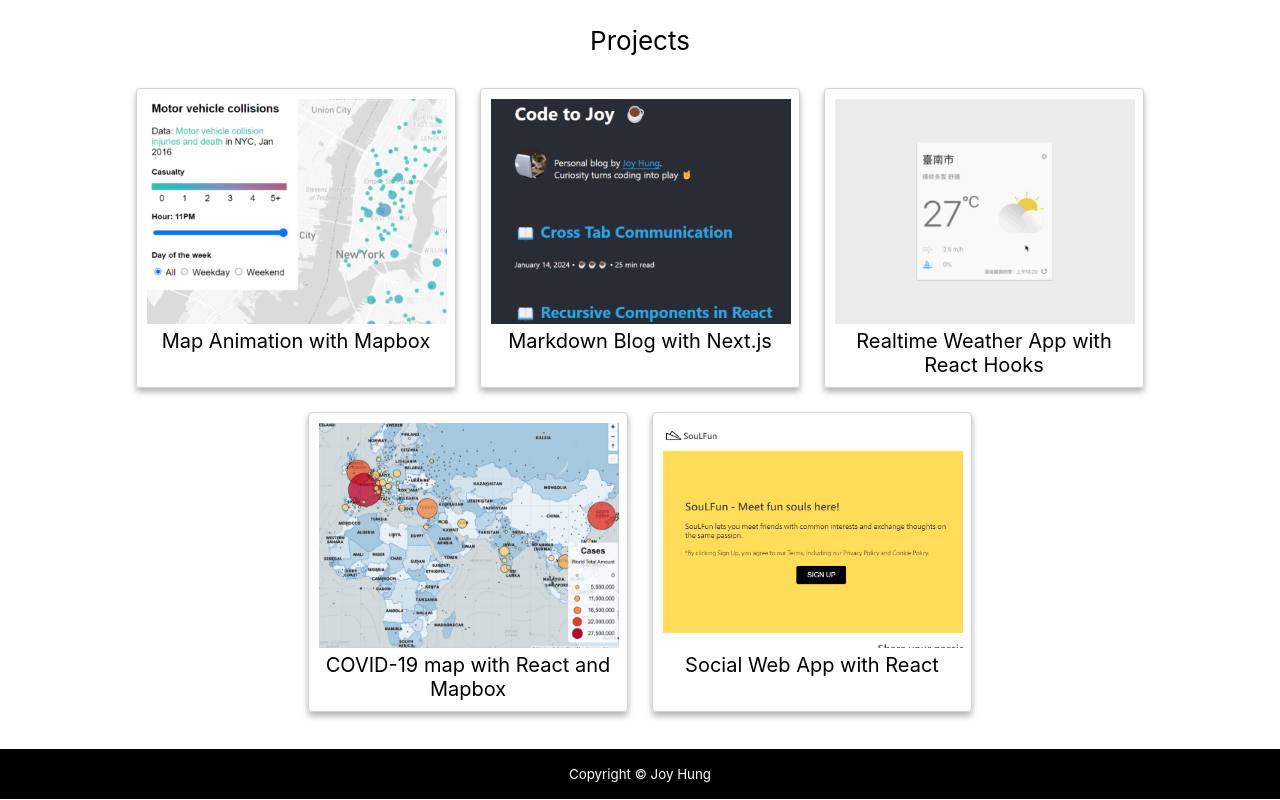
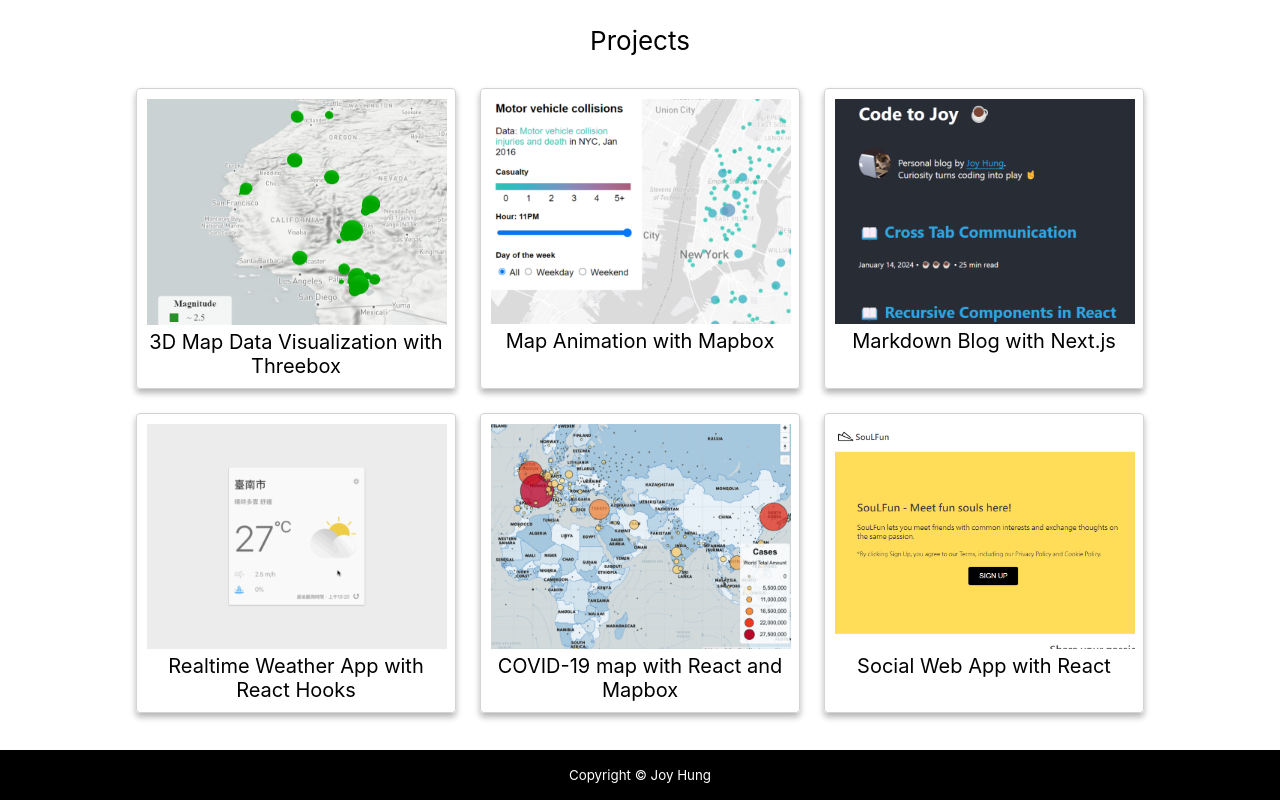
Before and after one commit to CodewJoy/portfolio, a React (Create React App) app: page / in a window 1280 px wide. Shown: the part 1758-2558 px from the top of the page. Built offline with nearby package versions, Linux system fonts and the light colour scheme; the HTML template or start-up script is replaced by a standard one.

Commit message:
add threebox 3d map project

```diff
--- a/src/components/Projects.js
+++ b/src/components/Projects.js
@@ -1,6 +1,7 @@
 import { useTranslation } from "react-i18next";
 import React from "react";
 import styled from "styled-components";
+import threebox_earthquake from "../images/threebox_earthquake.png";
 import mapbox_animation from "../images/mapbox_animation.png";
 import mapbox_covid19 from "../images/mapbox_covid19.png";
 import personal_blog from "../images/personal_blog.png";
@@ -35,6 +36,11 @@
 `;
 
 const projects = [
+  {
+    name: "3D Map Data Visualization with Threebox",
+    pic: threebox_earthquake,
+    url: "https://github.com/CodewJoy/3d_map_data_visualization_threebox",
+  },
   {
     name: "Map Animation with Mapbox",
     pic: mapbox_animation,
--- a/src/i18n.js
+++ b/src/i18n.js
@@ -45,7 +45,9 @@
           AboutMe: "關於我",
           Hi: "嗨",
           Intro:
-            "👋 你好。我是洪以真，一個有 4 年經驗的前端工程師。熟悉 HTML，CSS，JavaSript，TypeScript，React 與 Redux。喜歡研究不同前端應用技術，樂意與不同部門溝通並解決問題 💜",
+            "👋 你好。我是洪以真，一個有 4+ 年經驗的前端工程師。熟悉 HTML，CSS，JavaSript，TypeScript，React 與 Redux。喜歡研究不同前端應用技術，樂意與不同部門溝通並解決問題 💜",
+          "3D Map Data Visualization with Threebox":
+            "使用 Threebox 製作 3D 地圖資料視覺化",
           "Map Animation with Mapbox": "使用 Mapbox 製作地圖動畫",
           "Markdown Blog with Next.js": "使用 Next.js 製作 Markdown 部落格",
           "Realtime Weather App with React Hooks":
```
Also changed, not shown: src/images/threebox_earthquake.png (added).
